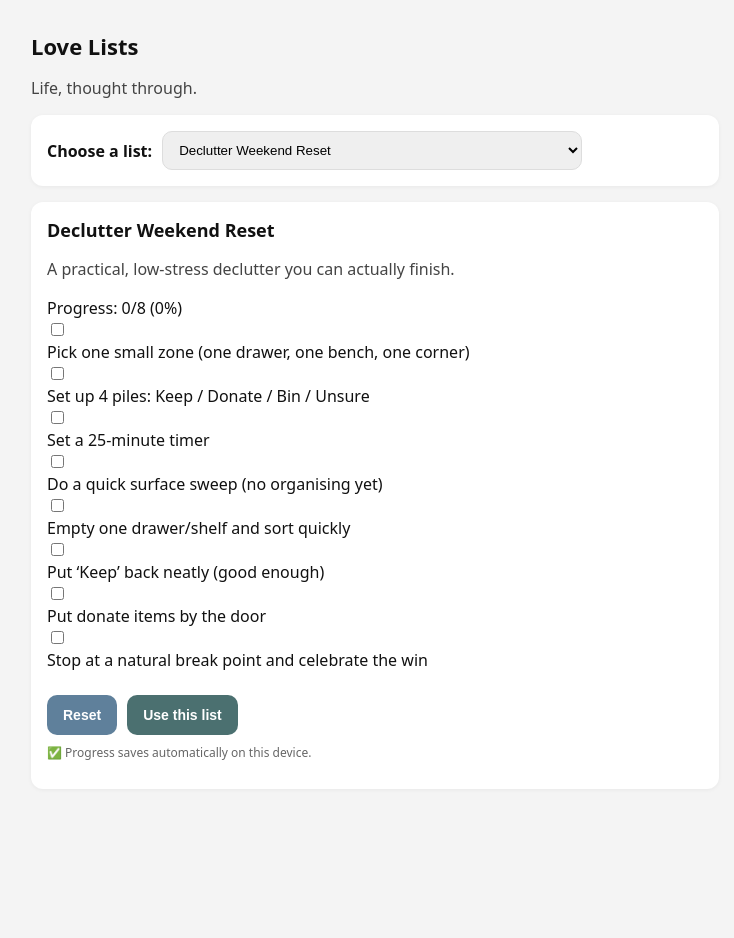
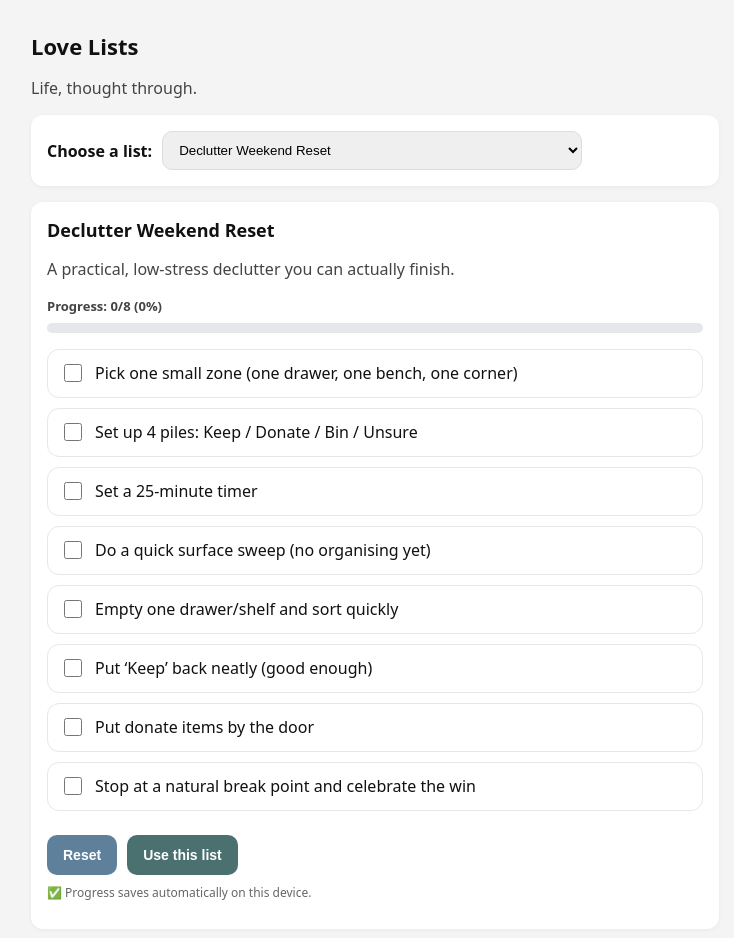
Before and after one commit to Willmacp/love-lists, a React (Vite) app: page / in a window 1280 px wide. Shown: the top 938 px of the page, without its empty margins (265-999 px from the left). Before the commit the page ends 805 px from the top, so only its background shows below. Built offline with nearby package versions, Linux system fonts and the light colour scheme.

Commit message:
Update styles.css

```diff
--- a/src/styles.css
+++ b/src/styles.css
@@ -54,3 +54,56 @@ button {
   font-size: 14px;
   font-weight: 600;
 }
+.progressWrap {
+  margin: 12px 0 16px 0;
+}
+
+.progressMeta {
+  font-size: 13px;
+  color: #444;
+  margin-bottom: 8px;
+  font-weight: 600;
+}
+
+.progressBar {
+  height: 10px;
+  background: #e5e7eb;
+  border-radius: 999px;
+  overflow: hidden;
+}
+
+.progressBar > div {
+  height: 100%;
+  background: #16a34a;
+  width: 0%;
+}
+
+.steps {
+  display: flex;
+  flex-direction: column;
+  gap: 10px;
+  margin-top: 12px;
+}
+
+.stepRow {
+  display: flex;
+  gap: 10px;
+  align-items: flex-start;
+  padding: 12px;
+  border-radius: 12px;
+  background: #fff;
+  border: 1px solid #e5e7eb;
+  cursor: pointer;
+}
+
+.stepRow input {
+  margin-top: 2px;
+  width: 18px;
+  height: 18px;
+  accent-color: #003535;
+}
+
+.stepRow.done {
+  opacity: 0.7;
+  text-decoration: line-through;
+}
```
